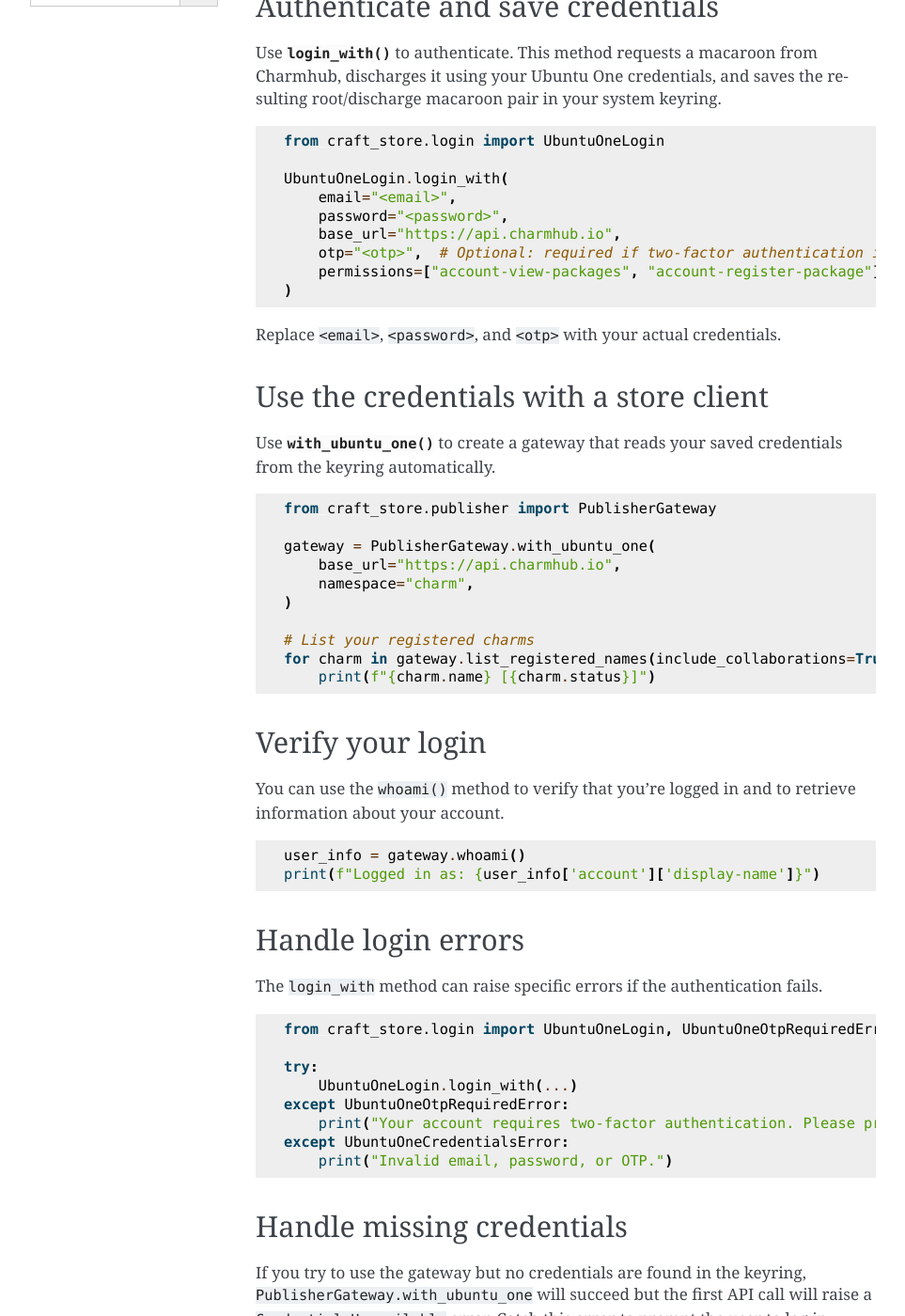
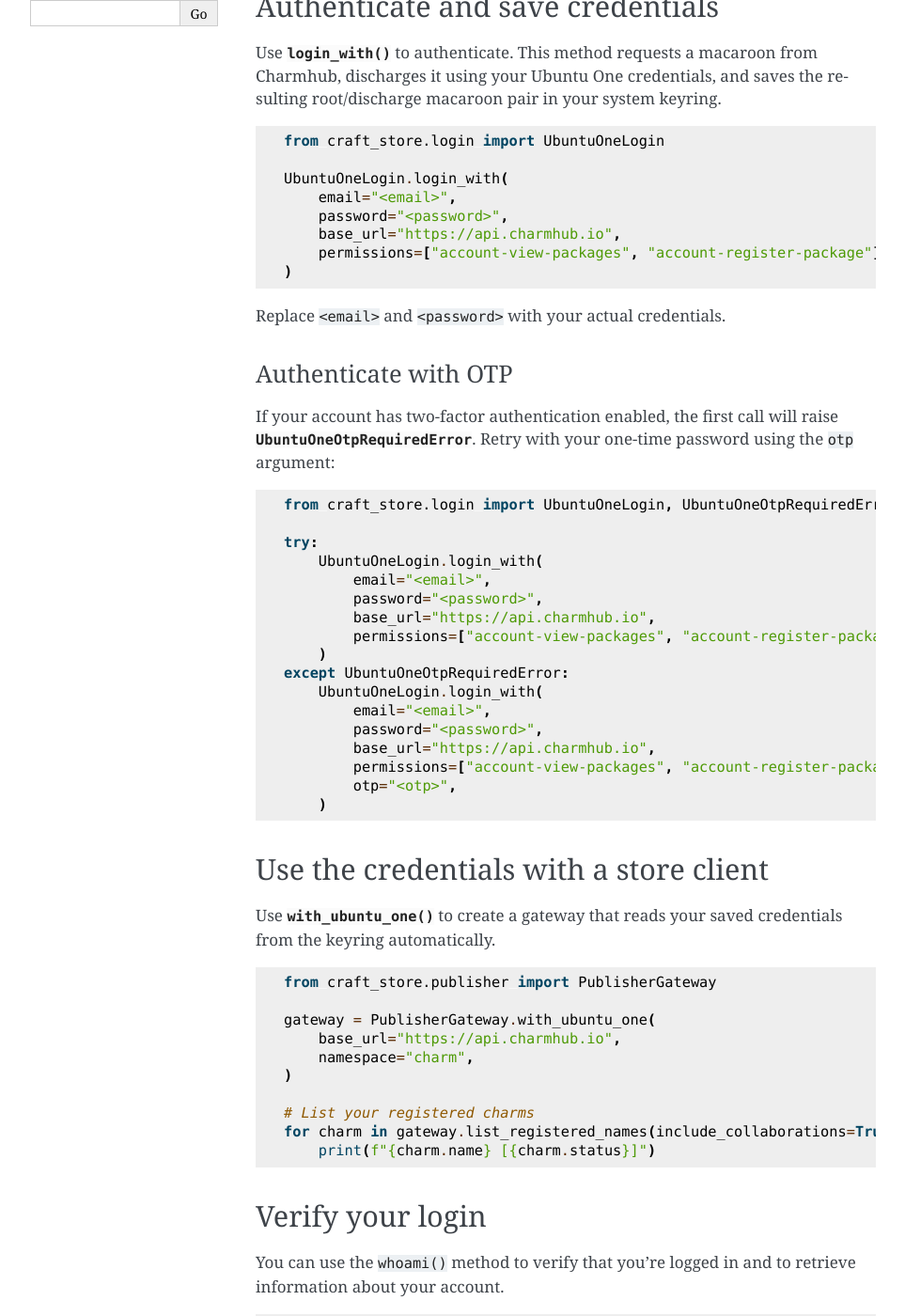
Before and after one commit to canonical/craft-store, a Sphinx documentation site: the page built from docs/how-to/login-ubuntu-one-keyring.rst, in a window 1280 px wide and 1400 px high, scrolled down 479 px. Shown: the whole window at 94% size, without its empty margins (148-1111 px from the left). Built offline with Sphinx 7.4.7, drawn with Linux system fonts in a browser that asks for light colours; some of the changed text lies outside the part shown.

Commit message:
docs: rearrange otp auth

```diff
--- a/docs/how-to/login-ubuntu-one-keyring.rst
+++ b/docs/how-to/login-ubuntu-one-keyring.rst
@@ -31,11 +31,37 @@ and saves the resulting root/discharge macaroon pair in your system keyring.
        email="<email>",
        password="<password>",
        base_url="https://api.charmhub.io",
-       otp="<otp>",  # Optional: required if two-factor authentication is enabled
        permissions=["account-view-packages", "account-register-package"],
    )
 
-Replace ``<email>``, ``<password>``, and ``<otp>`` with your actual credentials.
+Replace ``<email>`` and ``<password>`` with your actual credentials.
+
+Authenticate with OTP
+~~~~~~~~~~~~~~~~~~~~~
+
+If your account has two-factor authentication enabled, the first call will raise
+:exc:`~craft_store.login.UbuntuOneOtpRequiredError`. Retry with your one-time
+password using the ``otp`` argument:
+
+.. code-block:: python
+
+   from craft_store.login import UbuntuOneLogin, UbuntuOneOtpRequiredError
+
+   try:
+       UbuntuOneLogin.login_with(
+           email="<email>",
+           password="<password>",
+           base_url="https://api.charmhub.io",
+           permissions=["account-view-packages", "account-register-package"],
+       )
+   except UbuntuOneOtpRequiredError:
+       UbuntuOneLogin.login_with(
+           email="<email>",
+           password="<password>",
+           base_url="https://api.charmhub.io",
+           permissions=["account-view-packages", "account-register-package"],
+           otp="<otp>",
+       )
 
 Use the credentials with a store client
 ---------------------------------------
@@ -74,7 +100,11 @@ The ``login_with`` method can raise specific errors if the authentication fails.
 
 .. code-block:: python
 
-   from craft_store.login import UbuntuOneLogin, UbuntuOneOtpRequiredError, UbuntuOneCredentialsError
+   from craft_store.login import (
+       UbuntuOneLogin,
+       UbuntuOneCredentialsError,
+       UbuntuOneOtpRequiredError,
+   )
 
    try:
        UbuntuOneLogin.login_with(...)
```
